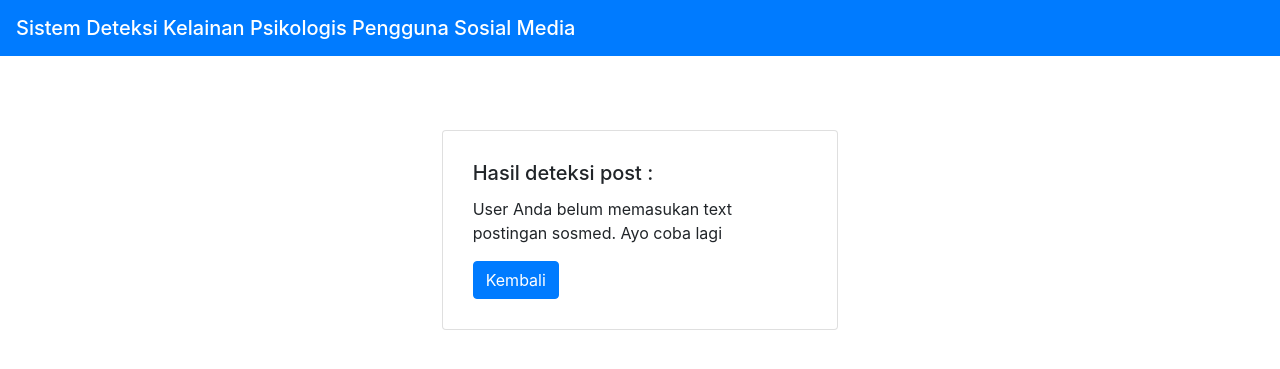
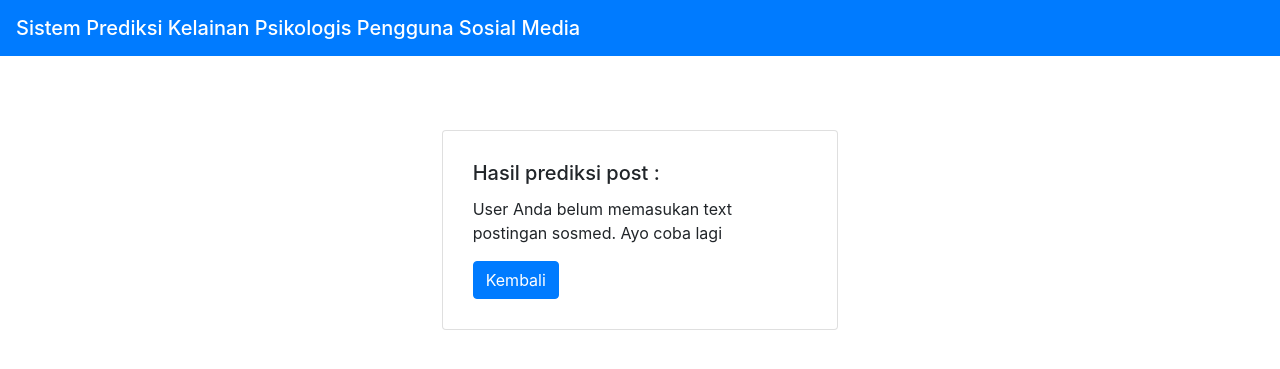
Before and after one commit to resthiana12/sdkpps.github.io, a Django app: page /classify in a window 1280 px wide. Shown: the top 369 px of the page. Run offline with Django 3.2, Linux system fonts and the light colour scheme; parts of the project's set-up code (start-up, migrations or seed data) failed here and were passed over; some libraries are stand-ins or nearby versions.

Commit message:
updated result.html file

```diff
--- a/templates/result.html
+++ b/templates/result.html
@@ -31,17 +31,17 @@
     </style>
 
     <body>
-      <!-- Navbar -->
-      <nav class="navbar navbar-dark bg-primary">
-        <span class="navbar-brand mb-0 h1">Sistem Deteksi Kelainan Psikologis Pengguna Sosial Media</span>
-      </nav>
+        <!-- Navbar -->
+        <nav class="navbar navbar-dark bg-primary">
+          <span class="navbar-brand mb-0 h1">Sistem Prediksi Kelainan Psikologis Pengguna Sosial Media</span>
+        </nav>
 
       <div class="container-fluid">
         <div class="row">
           <div class="col-sm-4 align-self-center mt-4 container-md h-100 d-flex align-items-center justify-content-center">
               <div class="card">
                 <div class="card-body">
-                  <h5 class="card-title">Hasil deteksi post :</h5>
+                  <h5 class="card-title">Hasil prediksi post :</h5>
                   <p class="card-text">User {{ Category }}</p>
                   <a href="{% url 'index' %}" role="button" class="btn btn-primary">Kembali</a>
                 </div>
```
